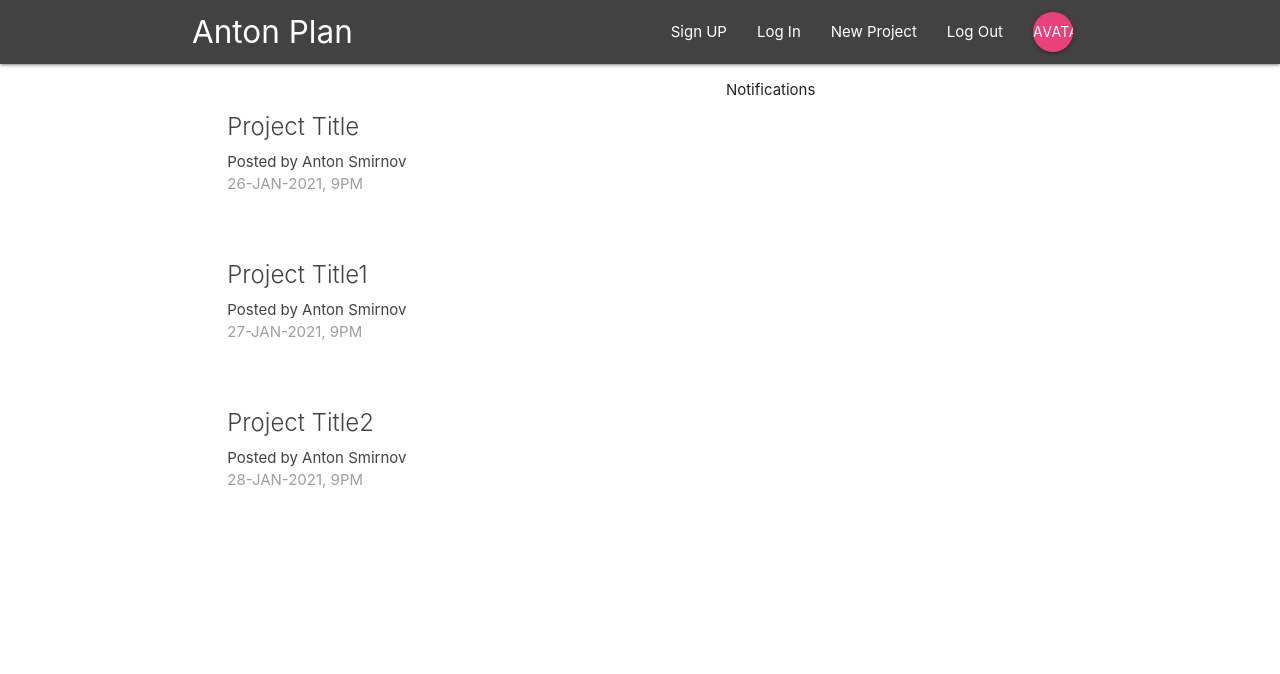
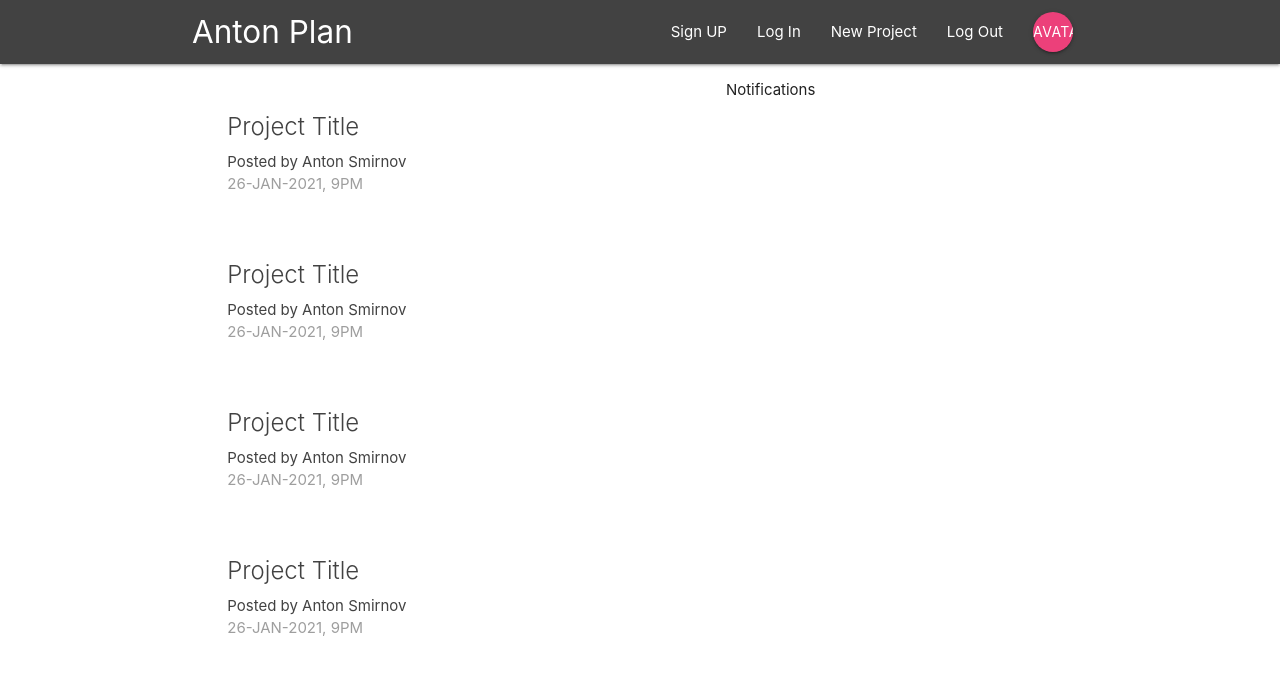
Before and after one commit to antosha-85/Trainings, a React (Create React App) app in the folder net6/: page / in a window 1280 px wide. Shown: the top 674 px of the page. Built offline with nearby package versions, Linux system fonts and the light colour scheme.

Commit message:
Created a new Project summary and listed it inside the ProjectList

```diff
--- a/net6/src/components/projects/ProjectList.js
+++ b/net6/src/components/projects/ProjectList.js
@@ -1,29 +1,13 @@
 import React from "react";
+import ProjectSummary from "./ProjectSummary";
 
 const ProjectList = () => {
   return (
     <div className="project-list section">
-      <div className="card z-depth-0 project-summary">
-        <div className="card-content grey-text text-darken-3">
-          <span className="card-title">Project Title</span>
-          <p>Posted by Anton Smirnov</p>
-          <p className="grey-text">26-JAN-2021, 9PM</p>
-        </div>
-      </div>
-      <div className="card z-depth-0 project-summary">
-        <div className="card-content grey-text text-darken-3">
-          <span className="card-title">Project Title1</span>
-          <p>Posted by Anton Smirnov</p>
-          <p className="grey-text">27-JAN-2021, 9PM</p>
-        </div>
-      </div>
-      <div className="card z-depth-0 project-summary">
-        <div className="card-content grey-text text-darken-3">
-          <span className="card-title">Project Title2</span>
-          <p>Posted by Anton Smirnov</p>
-          <p className="grey-text">28-JAN-2021, 9PM</p>
-        </div>
-      </div>
+      <ProjectSummary />
+      <ProjectSummary />
+      <ProjectSummary />
+      <ProjectSummary />
     </div>
   );
 };
--- a/net6/src/components/projects/ProjectSummary.js
+++ b/net6/src/components/projects/ProjectSummary.js
@@ -0,0 +1,15 @@
+import React from "react";
+
+const ProjectSummary = () => {
+  return (
+    <div className="card z-depth-0 project-summary">
+      <div className="card-content grey-text text-darken-3">
+        <span className="card-title">Project Title</span>
+        <p>Posted by Anton Smirnov</p>
+        <p className="grey-text">26-JAN-2021, 9PM</p>
+      </div>
+    </div>
+  );
+};
+
+export default ProjectSummary;
```
Also changed, not shown: 1 other file (tests, documents, lock files or other folders).
